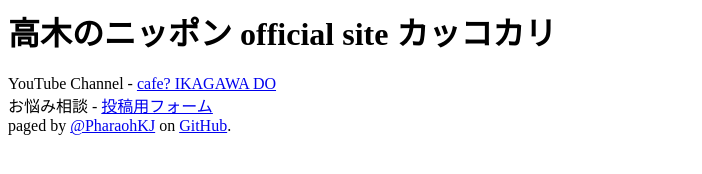
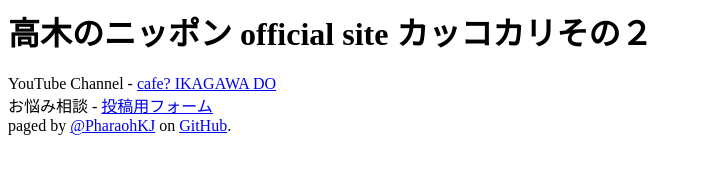
Before and after one commit to yuki2006/takagi.makei.nu, a plain HTML site: page index.html in a window 1280 px wide. Shown: the whole page, without its empty margins (0-702 px from the left). Drawn offline with Linux system fonts and the light colour scheme.

Commit message:
変更テスト

```diff
--- a/index.html
+++ b/index.html
@@ -2,7 +2,7 @@
 <meta http-equiv="Content-Type" content="text/html; charset=utf-8">
 <title>高木のニッポン</title>
 </HEAD><BODY>
-<h1>高木のニッポン official site カッコカリ</h1>
+<h1>高木のニッポン official site カッコカリその２</h1>
 <div>
 YouTube Channel - <a href="https://www.youtube.com/channel/UCj5gzxnHwtwMPlk6RFFXJ3g">cafe? IKAGAWA DO</a>
 </div>
```
